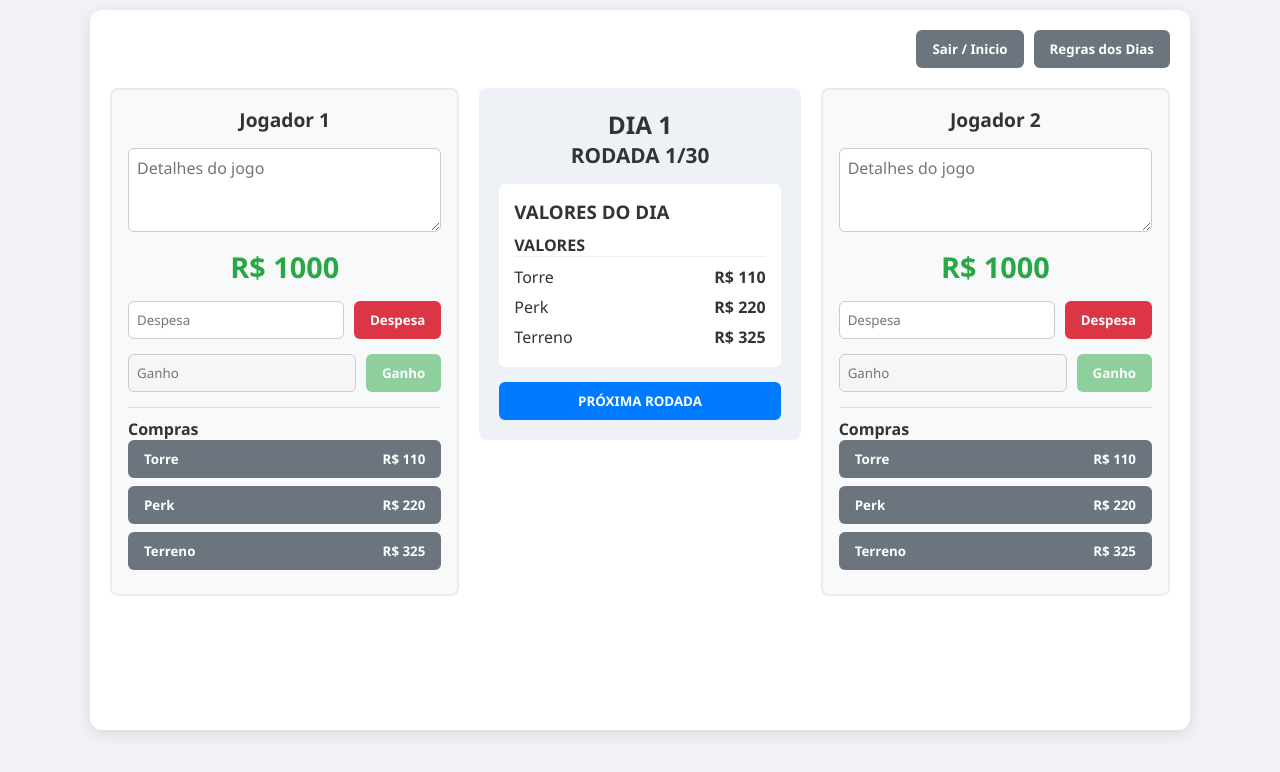
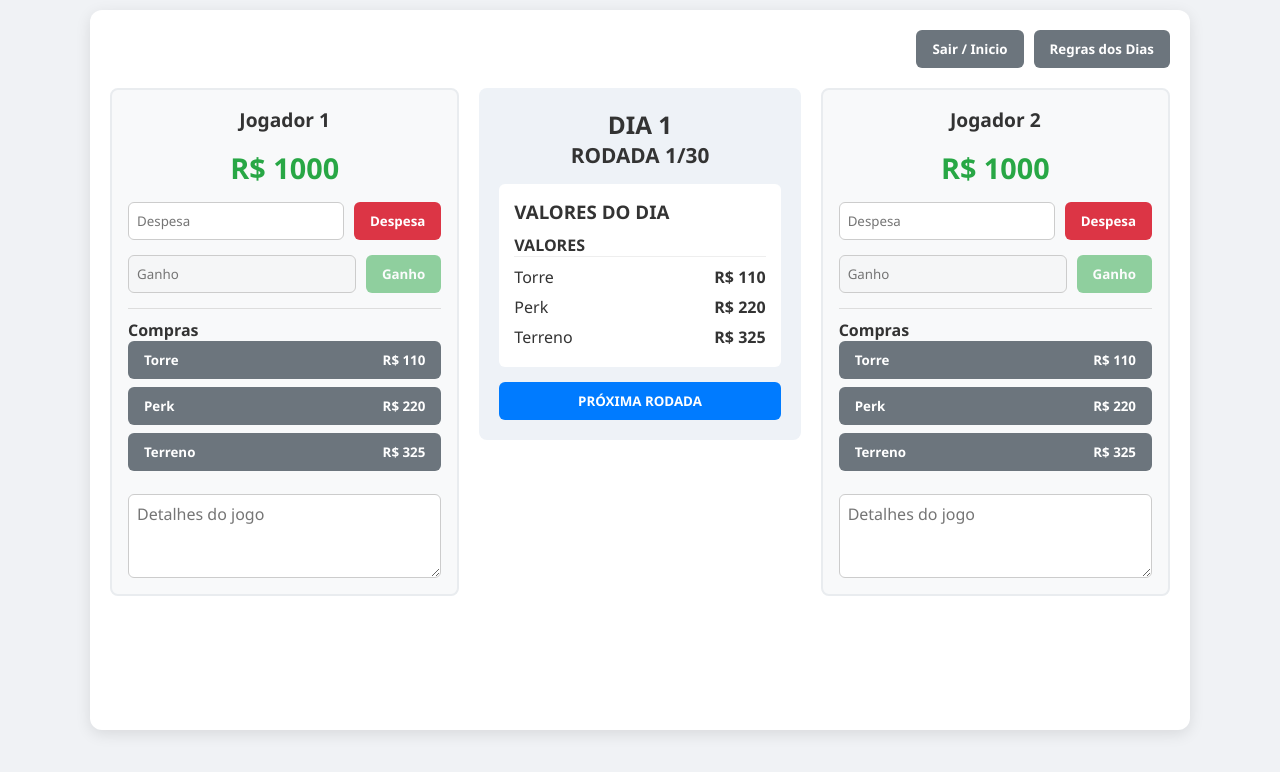
Before and after one commit to primol/CalculadoraTabuleiro, a React (Vite) app: page / in a window 1280 px wide. Both pictures are taken after a click on the button "Iniciar Jogo". Shown: the top 772 px of the page. Built offline with nearby package versions, Linux system fonts and the light colour scheme.

Commit message:
ui: move player notes below purchases

```diff
--- a/components/Jogador.jsx
+++ b/components/Jogador.jsx
@@ -37,13 +37,6 @@ export function Jogador({ jogadorState, onAtualizarSaldo, regraDia }) {
   return (
     <div className="player-card">
       <h3 className="player-title">{jogadorState.nome}</h3>
-      <textarea
-        className="game-notes"
-        placeholder="Detalhes do jogo"
-        value={detalhes}
-        onChange={(e) => setDetalhes(e.target.value)}
-        rows="3"
-      />
       <div className="player-balance">R$ {jogadorState.saldo}</div>
 
       {/* Regra de Despesa Obrigatória */}
@@ -94,6 +87,14 @@ export function Jogador({ jogadorState, onAtualizarSaldo, regraDia }) {
           </button>
         </div>
       </div>
+
+      <textarea
+        className="game-notes"
+        placeholder="Detalhes do jogo"
+        value={detalhes}
+        onChange={(e) => setDetalhes(e.target.value)}
+        rows="3"
+      />
     </div>
   );
 }
```
